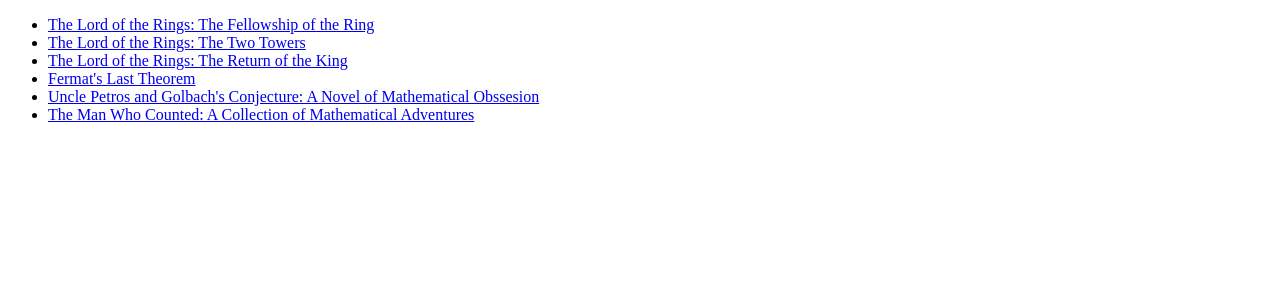
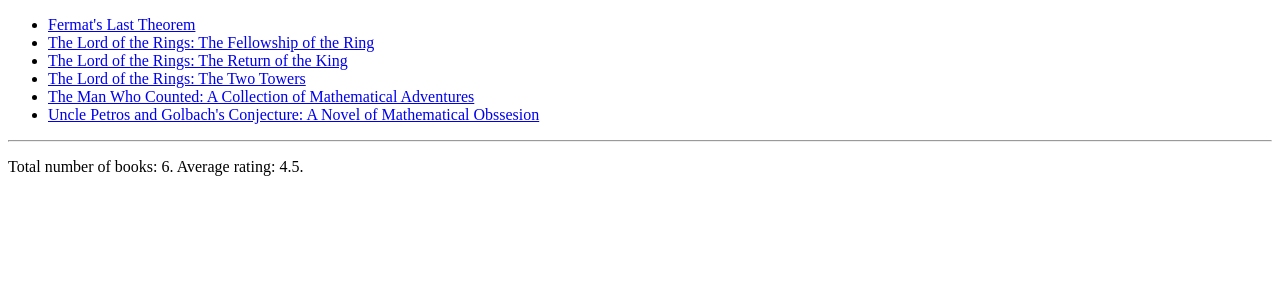
Before and after one commit to nandosouzarocha/django-book-store, a Django app: page / in a window 1280 px wide. Shown: the top 300 px of the page. Run offline with Django 3.2, Linux system fonts and the light colour scheme; data comes from the database, SQL or seed files in the repository.

Commit message:
Added information about total of books in the database, and also about the rating average. For this, changes were made in views.py and in index.html.

```diff
--- a/book_outlet/templates/book_outlet/index.html
+++ b/book_outlet/templates/book_outlet/index.html
@@ -6,4 +6,8 @@
            <li><a href="{{ book.get_absolute_url }}">{{ book.title }}</a></li>
         {% endfor %}
     </ul>
+    <hr>
+    <p>
+        Total number of books: {{ total_of_books }}. Average rating: {{ rating_average.rating__avg }}.
+    </p>
 {% endblock %}
--- a/book_outlet/views.py
+++ b/book_outlet/views.py
@@ -1,14 +1,19 @@
 from django.shortcuts import render, get_object_or_404
 from django.http import Http404
+from django.db.models import Avg
 from .models import Book
 
 # Create your views here.
 
 
 def index(request):
-    books = Book.objects.all()
+    books = Book.objects.all().order_by("title")
+    total_of_books = books.count()
+    rating_average = books.aggregate(Avg("rating"))
     return render(request, "book_outlet/index.html",{
         'books': books,
+        'total_of_books': total_of_books,
+        'rating_average': rating_average,
     })
 
 def book_detail(request, slug):
```
